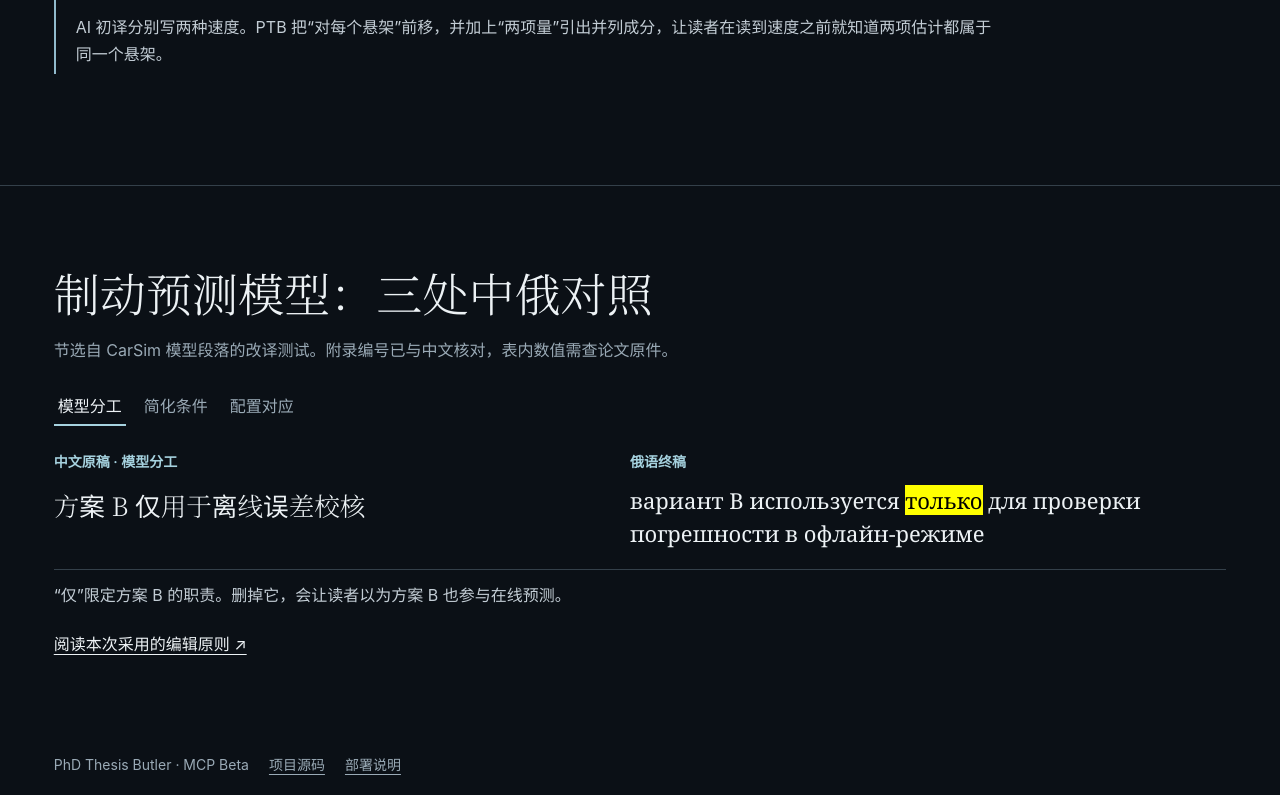
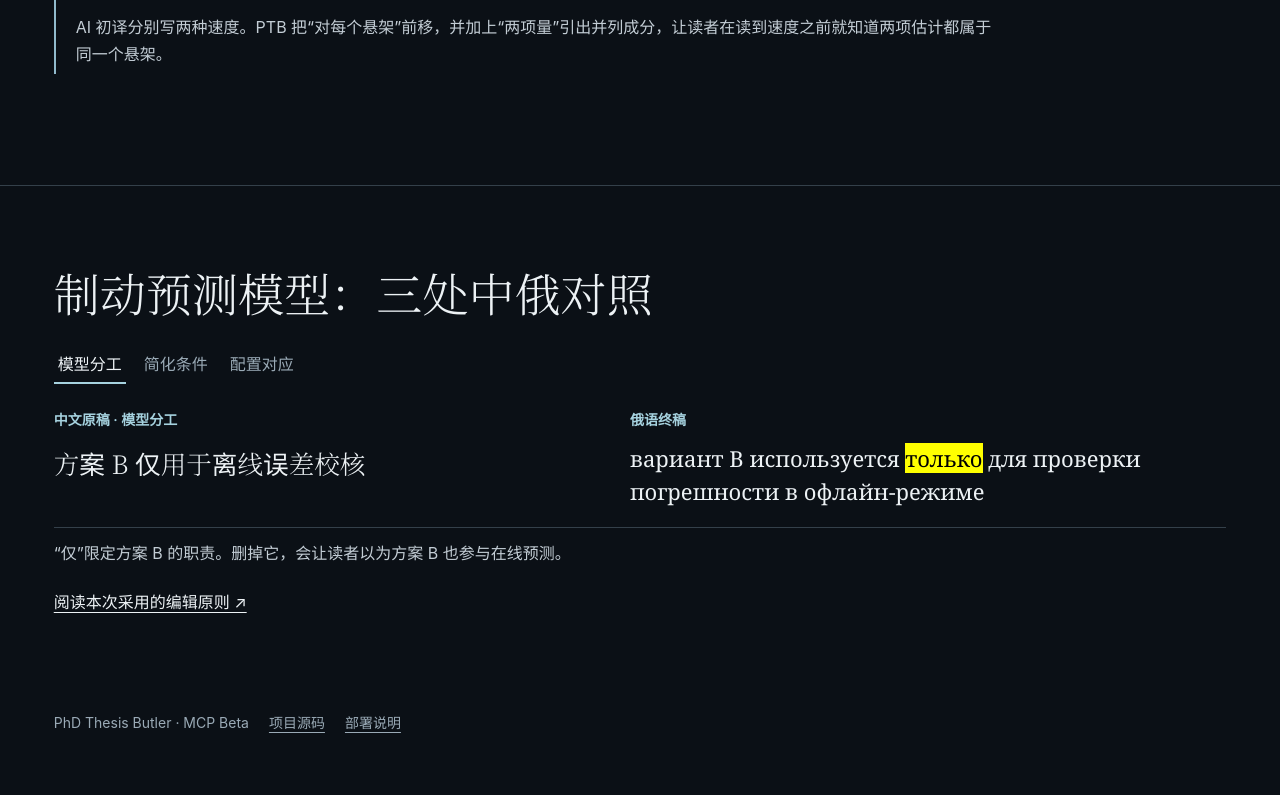
Before and after one commit to Tanue-Hou/phd-thesis-butler, a plain HTML site: page docs/index.html in a window 1280 px wide. Shown: the part 1806-2601 px from the top of the page. After the commit the page ends 2559 px from the top, so only its background shows below. Drawn offline with Linux system fonts and the light colour scheme.

Commit message:
PTB-0016 Remove the introductory note from the CarSim examples

```diff
--- a/docs/index.html
+++ b/docs/index.html
@@ -33,7 +33,7 @@
 <article class="version"><h3>AI 初译 · Codex</h3><p class="ru" lang="ru">Используя сигналы ускорения автомобиля, наблюдатель Калмана оценивает абсолютную скорость <a class="change" data-change="point" title="“顶端”是哪一个点" href="#edit-point">верхних точек подвесок</a> и относительную скорость <a class="change" data-change="each" title="每个悬架的两个估计量" href="#edit-each">каждой подвески</a>. <a class="change" data-change="simulation" title="仿真验证了什么" href="#edit-simulation">Точность оценки проверена моделированием.</a></p></article>
 <article class="version"><h3>PTB 辅助修订 · Codex</h3><p class="ru" lang="ru">По сигналам ускорения автомобиля наблюдатель Калмана оценивает <a class="change" data-change="each" title="每个悬架的两个估计量" href="#edit-each">для каждой подвески две величины</a>: абсолютную скорость <a class="change" data-change="point" title="“顶端”是哪一个点" href="#edit-point">её верхней точки</a> и относительную скорость в подвеске. <a class="change" data-change="simulation" title="仿真验证了什么" href="#edit-simulation">Точность оценок проверена путём моделирования.</a></p></article></div></details><div class="focus"><h3>逐处对照</h3><div class="choices" aria-label="选择改动"></div>
 <article class="edit" id="edit-each"><h3>每个悬架的两个估计量</h3><dl><div><dt>机器翻译</dt><dd lang="ru">абсолютную скорость каждой вершины подвески и относительную скорость каждой подвески</dd></div><div><dt>AI 初译</dt><dd lang="ru">абсолютную скорость верхних точек подвесок и относительную скорость каждой подвески</dd></div><div><dt>PTB 修订</dt><dd lang="ru">для каждой подвески две величины</dd></div></dl><p>AI 初译分别写两种速度。PTB 把“对每个悬架”前移，并加上“两项量”引出并列成分，让读者在读到速度之前就知道两项估计都属于同一个悬架。</p></article><article class="edit" id="edit-point"><h3>“顶端”是哪一个点</h3><dl><div><dt>机器翻译</dt><dd lang="ru">каждой вершины подвески</dd></div><div><dt>AI 初译</dt><dd lang="ru">верхних точек подвесок</dd></div><div><dt>PTB 修订</dt><dd lang="ru">её верхней точки</dd></div></dl><p>初译已经把容易让人想到几何顶点的 вершина 改为“上端点”。PTB 保留这个术语，改用单数，并用 её 回指刚刚提到的那个悬架。</p></article><article class="edit" id="edit-simulation"><h3>仿真验证了什么</h3><dl><div><dt>机器翻译</dt><dd lang="ru">Точность оценки наблюдателя Калмана проверяется посредством моделирования.</dd></div><div><dt>AI 初译</dt><dd lang="ru">Точность оценки проверена моделированием.</dd></div><div><dt>PTB 修订</dt><dd lang="ru">Точность оценок проверена путём моделирования.</dd></div></dl><p>初译的 проверена 已经保留了“验证了”的完成含义。PTB 用复数 оценок 承接前面的多项估计；三版都只写仿真，原文没有给出实车试验或误差数值。</p></article></div></div></section>
-<section class="wrap section" id="cases"><h2>制动预测模型：三处中俄对照</h2><p class="lead">节选自 CarSim 模型段落的改译测试。附录编号已与中文核对，表内数值需查论文原件。</p>
+<section class="wrap section" id="cases"><h2>制动预测模型：三处中俄对照</h2>
 <div class="controls" hidden id="controls" aria-label="选择对照片段"></div>
 <figure class="sheet" id="example-1" data-title="模型分工"><div class="cols"><div class="col"><p class="label">中文原稿 · 模型分工</p><p class="cn">方案 B 仅用于离线误差校核</p></div><div class="col"><p class="label">俄语终稿</p><p class="ru" lang="ru">вариант B используется <mark>только</mark> для проверки погрешности в офлайн-режиме</p></div></div><figcaption>“仅”限定方案 B 的职责。删掉它，会让读者以为方案 B 也参与在线预测。</figcaption></figure>
 <figure class="sheet" id="example-2" data-title="简化条件"><div class="cols"><div class="col"><p class="label">中文原稿 · 简化条件</p><p class="cn">在左右对称的直线制动工况下，方案 A 还可进一步退化为半车模型，见附录 2.H（4）。</p></div><div class="col"><p class="label">俄语终稿</p><p class="ru" lang="ru">В условиях прямолинейного торможения <mark>при симметрии левой и правой сторон</mark> вариант A допускает дальнейшее упрощение до модели половины автомобиля (приложение 2.H (4)).</p></div></div><figcaption>直线制动与左右对称两个条件共同限定半车简化，译稿保留了两者，也保留了附录编号。</figcaption></figure>
```
